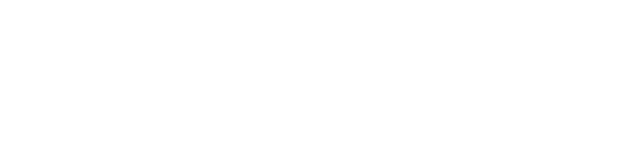
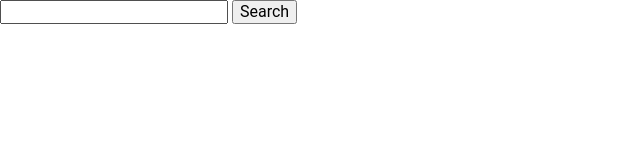
Before and after one commit to jdy7149/Weather-App, a website built with webpack: page src/template.html in a window 1280 px wide. Shown: the whole page, without its empty margins (0-640 px from the left). Built offline with nearby package versions, Linux system fonts and the light colour scheme.

Commit message:
Add input and button

```diff
--- a/src/template.html
+++ b/src/template.html
@@ -6,6 +6,9 @@
   <title>Weather App</title>
 </head>
 <body>
-
+  <div class="container">
+    <input type="search" name="location" id="location">
+    <button type="button" id="search">Search</button>
+  </div>
 </body>
 </html>
```
